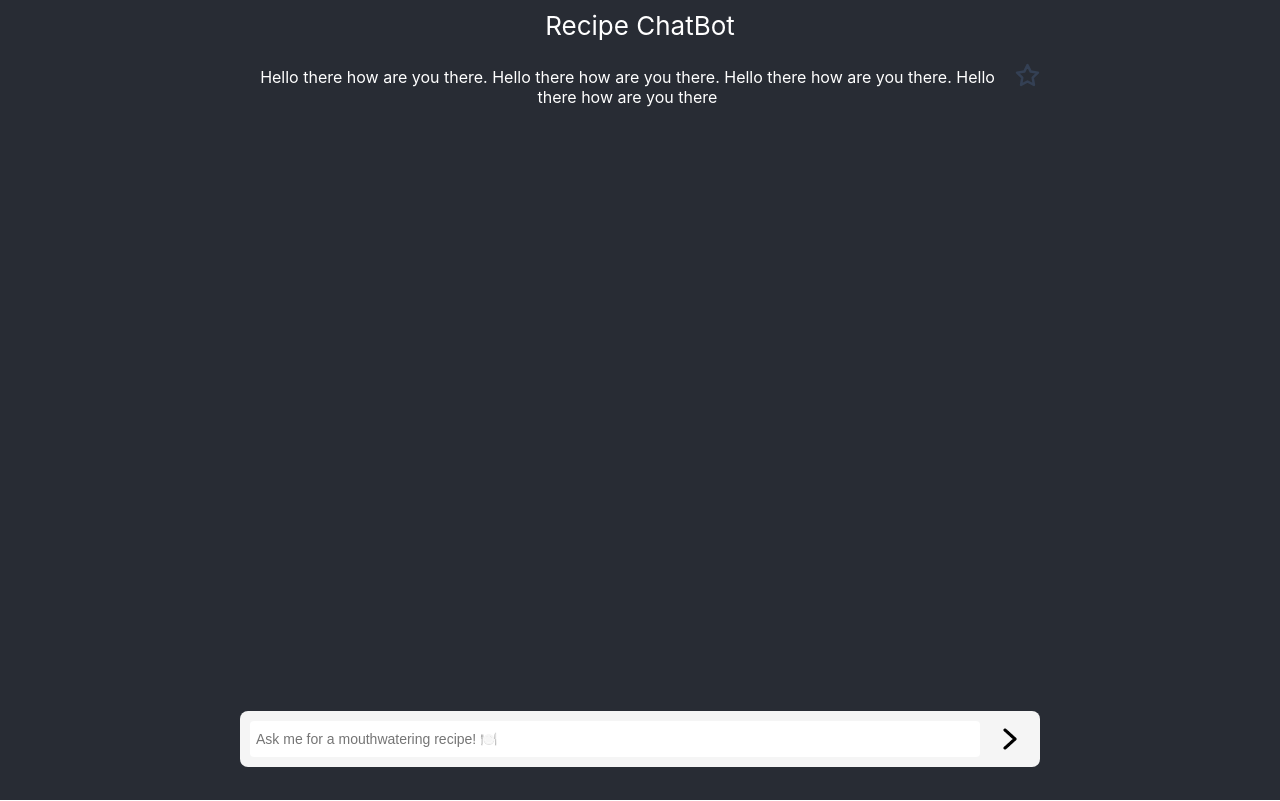
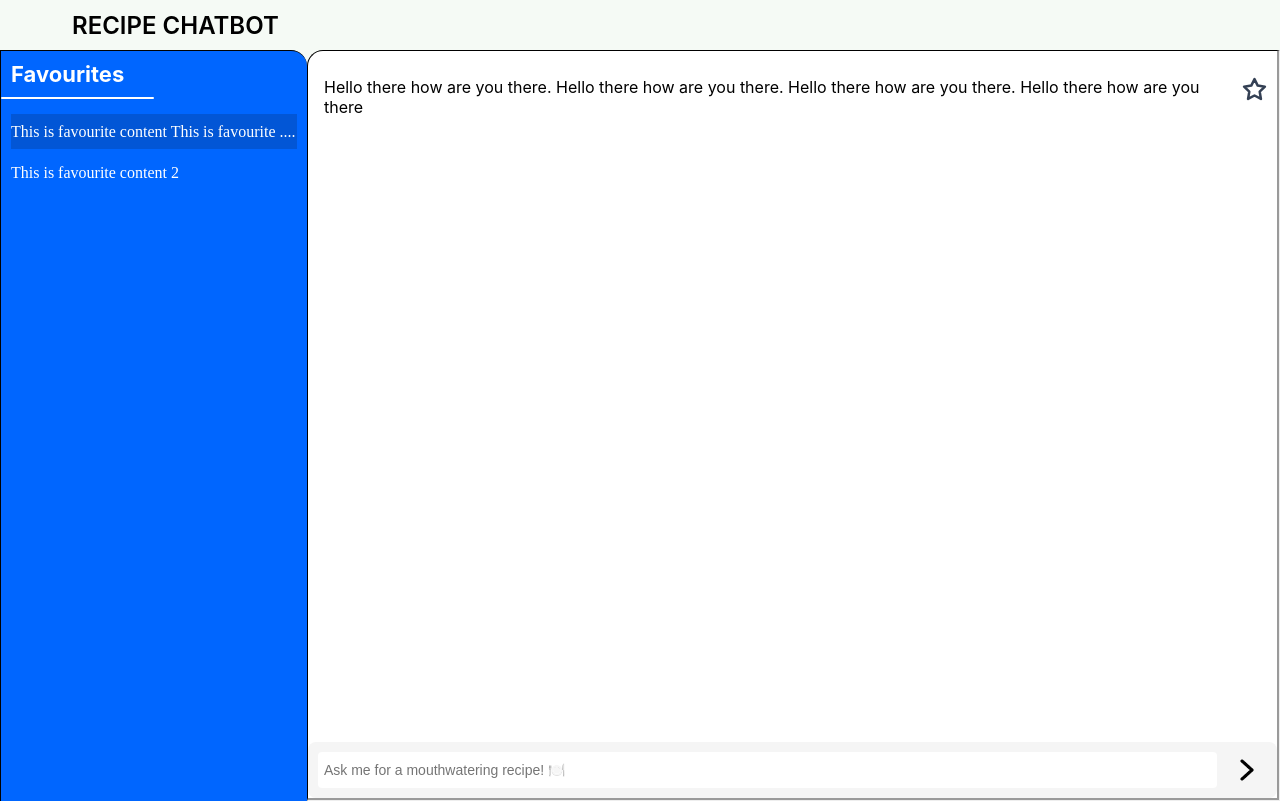
Before and after one commit to devrajj/Recipe, a React (Create React App) app in the folder frontend/: page / in a window 1280 px wide. Built offline with nearby package versions, Linux system fonts and the light colour scheme.

Commit message:
added ui design with favourites section

```diff
--- a/frontend/src/App.js
+++ b/frontend/src/App.js
@@ -4,9 +4,7 @@ import CustomChatBot from "../src/components/chatBot/index";
 function App() {
   return (
     <div className="App">
-      <header className="App-header">
-        <CustomChatBot />
-      </header>
+      <CustomChatBot />
     </div>
   );
 }
--- a/frontend/src/components/chatBot/index.jsx
+++ b/frontend/src/components/chatBot/index.jsx
@@ -4,21 +4,103 @@ import styled from "styled-components";
 const MainContainer = styled.div`
   display: flex;
   flex-direction: column;
-  margin-top: 10px;
+  background: #0080000a;
 `;
 
-const MainHeading = styled.div``;
+const MainHeading = styled.div`
+  display: flex;
+  align-items: center;
+  margin-left: 72px;
+  font-size: 24px;
+  font-weight: 600;
+  height: 50px;
+  color: black;
+`;
 
 const ChatBody = styled.div`
+  display: flex;
+`;
+
+const FavouritesContainer = styled.div`
+  background: #0066ff;
+  width: 24%;
+  border-left: 0.5px solid black;
+  border-top-right-radius: 16px;
+  border-top: 0.5px solid black;
+`;
+
+const FavouritesText = styled.div`
+  font-size: 22px;
+  color: white;
+  font-weight: 700;
+  text-align: left;
+  margin: 10px 0px 0px 10px;
+`;
+
+const FavouritesContent = styled.div`
+  height: 35px;
+  display: flex;
+  align-items: center;
+  font-size: 16px;
+  color: white;
+  font-weight: 300;
+  margin-top: 15px;
+  text-align: left;
+  margin: 15px 10px 5px 10px;
+  background: #0256d6;
+  font-family: Source Sans Pro;
+  letter-spacing: 0.00000015px;
+  line-height: 17px;
+  font-style: normal;
+`;
+
+const FavouriteLine = styled.div`
+  background: white;
+  height: 1.5px;
+  width: 50%;
   margin-top: 10px;
+  border-radius: 63px;
+`;
+
+const FavouritesContent2 = styled.div`
+  font-size: 16px;
+  color: white;
+  font-weight: 300;
+  margin-top: 15px;
+  text-align: left;
+  margin: 15px 10px 5px 10px;
+  font-family: Source Sans Pro;
+  letter-spacing: 0.00000015px;
+  line-height: 17px;
+  font-style: normal;
+`;
+
+const ChatBotBody = styled.div`
+  border-style: groove;
+  border-left: 0.5px solid black;
+  border-top: 0.5px solid black;
+  border-top-left-radius: 16px;
   display: flex;
-  height: calc(100vh - 150px);
-  width: 800px;
-  margin-bottom: 10px;
+  flex-direction: column;
+  display: flex;
+  height: calc(100vh - 53px);
+  width: 76%;
+  background: white;
+`;
+
+const Content = styled.div`
+  display: flex;
+  margin-left: 16px;
+  margin-top: 10px;
+  height: 92%;
+  justify-content: space-around;
+  gap: 10px;
 `;
 
 const BodyText = styled.p`
   font-size: 16px;
+  width: 100%;
+  text-align: left;
 `;
 
 const ChatFooter = styled.div`
@@ -43,7 +125,8 @@ const InputPrompt = styled.input`
 `;
 
 const StarIcon = styled.img`
-  margin-top: 12px;
+  margin-top: 16px;
+  margin-right: 10px;
 `;
 
 const SendButton = styled.img`
@@ -58,20 +141,38 @@ export default function CustomChatBot() {
   const [toggleFavourite, setToggleFavourite] = useState(false);
   return (
     <MainContainer>
-      <MainHeading>Recipe ChatBot</MainHeading>
+      <MainHeading>RECIPE CHATBOT</MainHeading>
       <ChatBody>
+        <FavouritesContainer>
+          <FavouritesText>Favourites</FavouritesText>
+          <FavouriteLine></FavouriteLine>
+          <FavouritesContent>
+            This is favourite content This is favourite ....
+          </FavouritesContent>
+          <FavouritesContent2>This is favourite content 2</FavouritesContent2>
+        </FavouritesContainer>
+        <ChatBotBody>
+          <Content>
             <BodyText>{text}</BodyText>
             <StarIcon
-          src={!toggleFavourite ? "/icons/star.svg" : "/icons/goldenStar.png"}
+              src={
+                !toggleFavourite ? "/icons/star.svg" : "/icons/goldenStar.png"
+              }
               height={25}
               width={25}
               onClick={() => setToggleFavourite(!toggleFavourite)}
             />
-      </ChatBody>
+          </Content>
           <ChatFooter>
             <InputPrompt placeholder="Ask me for a mouthwatering recipe! 🍽️"></InputPrompt>
-        <SendButton src="/icons/right.png" width={40} alt="Send"></SendButton>
+            <SendButton
+              src="/icons/right.png"
+              width={40}
+              alt="Send"
+            ></SendButton>
           </ChatFooter>
+        </ChatBotBody>
+      </ChatBody>
     </MainContainer>
   );
 }
```
Lines whose indentation alone changed are shown as unchanged.
